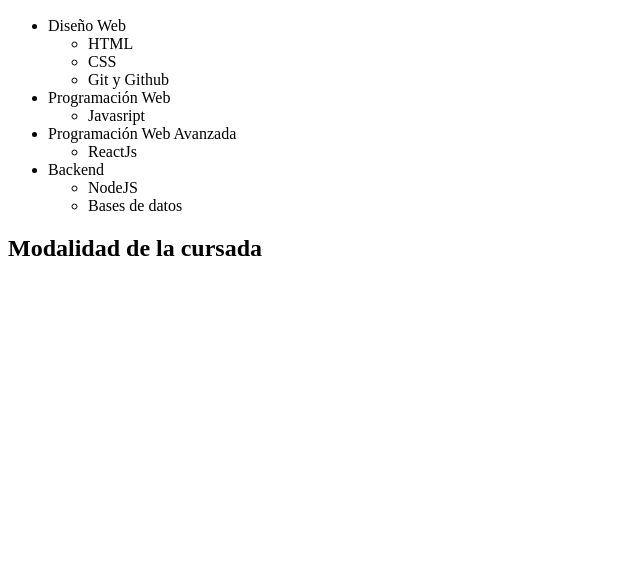
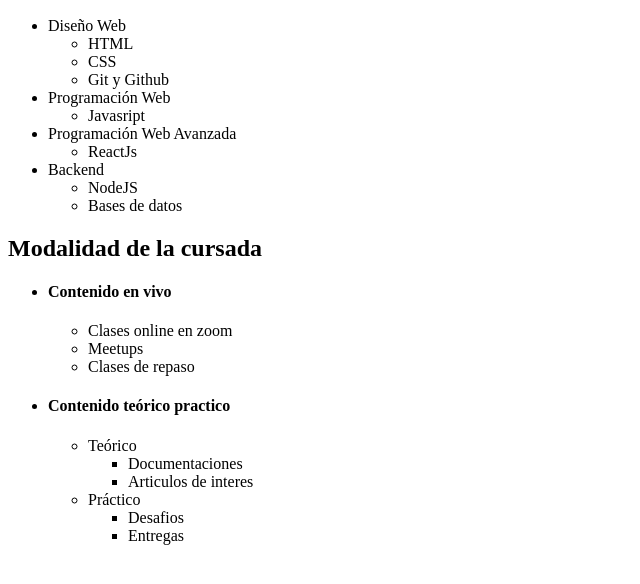
Before and after one commit to FlorenciaAc/nucba, a plain HTML site: page Listasanidadas.html in a window 1280 px wide. Shown: the part 110-694 px from the top of the page, without its empty margins (0-640 px from the left). Drawn offline with Linux system fonts and the light colour scheme.

Commit message:
agrego listas anidadas

```diff
--- a/Listasanidadas.html
+++ b/Listasanidadas.html
@@ -39,6 +39,35 @@
 
     <h2>Modalidad de la cursada</h2>
 
+    <ul>
+        <li><h4><b>Contenido en vivo</b></h4>
+            <ul>
+                <li>Clases online en zoom</li>
+                <li>Meetups</li>
+                <li>Clases de repaso</li>
+            </ul>
+        </li>
+        <li><h4><b>Contenido teórico practico</b></h4>
+            <ul>
+                <li>Teórico</li>
+                    <ul>
+                        <li>Documentaciones</li>
+                        <li>Articulos de interes</li>
+                    </ul>
+            </ul>
+
+            <ul>
+                <li>Práctico</li>
+                    <ul>
+                        <li>Desafios</li>
+                        <li>Entregas</li>
+                    </ul>
+            </ul>
+
+        </li>
+
+      </ul>
+
   </ul>
 
 </body>
```
